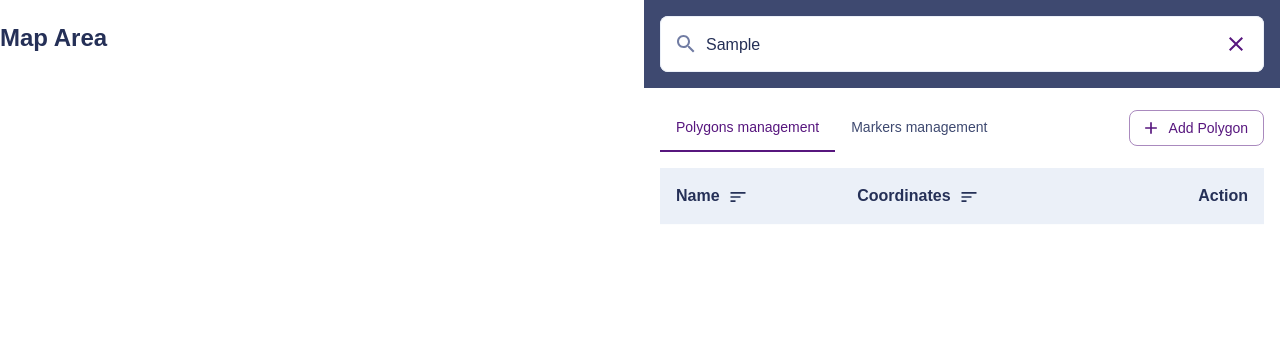
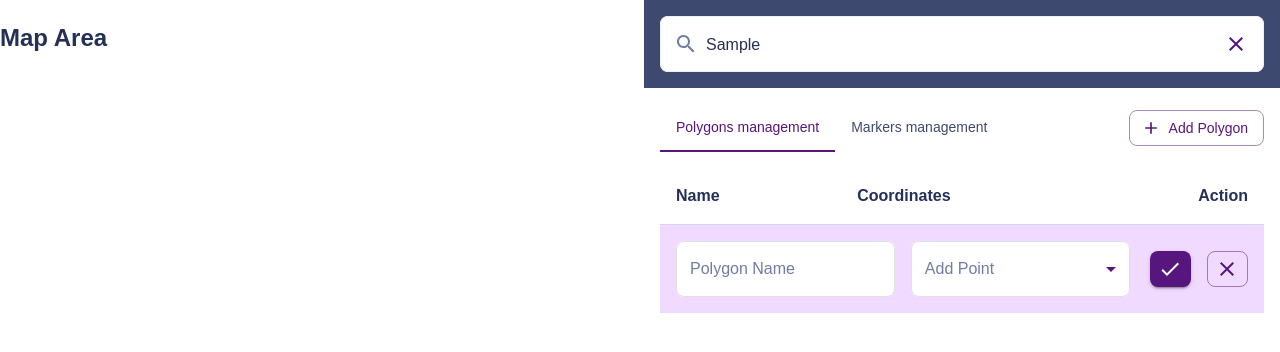
Before and after one commit to nikolatrajkovicITS/GeoFusion, a React (Vite) app: page / in a window 1280 px wide. Both pictures are taken after typing "Sample" into the empty fields and a click on the button "Add Polygon". Shown: the top 352 px of the page. Built offline with nearby package versions, Linux system fonts and the light colour scheme.

Commit message:
feat: implement Add polygon from table view

```diff
--- /dev/null
+++ b/src/components/molecules/MapTable/AddPolygon/CoordinateDropdown.jsx
@@ -0,0 +1,91 @@
+import React from 'react';
+import ReactDOM from 'react-dom';
+import { Box, TextField, Button } from '@mui/material';
+import AddIcon from '@mui/icons-material/Add';
+import ClearIcon from '@mui/icons-material/Clear';
+import CheckIcon from '@mui/icons-material/Check';
+import useTranslation from '@/hooks/useTranslation';
+
+const CoordinateDropdown = ({
+  coordinates,
+  handleCoordinateChange,
+  handleRemovePoint,
+  handleAddPoint,
+  handleSave,
+  handleCancel,
+  dropdownPosition,
+}) => {
+  const { t } = useTranslation();
+
+  return ReactDOM.createPortal(
+    <Box
+      sx={{
+        p: 2,
+        bgcolor: 'white',
+        borderRadius: 2,
+        width: '390px',
+        boxShadow: 3,
+        position: 'absolute',
+        top: dropdownPosition.top + 5,
+        left: dropdownPosition.left,
+        maxHeight: '380px',
+        overflowY: 'auto',
+      }}
+    >
+      {coordinates.map((coord, index) => (
+        <Box key={index} display="flex" alignItems="center" sx={{ mb: 2 }}>
+          <TextField
+            label="Latitude"
+            value={coord.lat}
+            onChange={e => handleCoordinateChange(index, 'lat', e.target.value)}
+            fullWidth
+            sx={{ mr: 1, backgroundColor: 'white' }}
+          />
+          <TextField
+            label="Longitude"
+            value={coord.lng}
+            onChange={e => handleCoordinateChange(index, 'lng', e.target.value)}
+            fullWidth
+            sx={{ mr: 1, backgroundColor: 'white' }}
+          />
+
+          <Button
+            variant="outlined"
+            onClick={() => handleRemovePoint(index)}
+            sx={{ minWidth: 0, ml: 1 }}
+            size="small"
+          >
+            <ClearIcon fontSize="small" />
+          </Button>
+        </Box>
+      ))}
+      <Button
+        variant="text"
+        startIcon={<AddIcon />}
+        onClick={handleAddPoint}
+        sx={{ mb: 2 }}
+      >
+        {t('addPoint')}
+      </Button>
+      <Box display="flex" justifyContent="space-between">
+        <Button
+          variant="outlined"
+          onClick={handleCancel}
+          startIcon={<ClearIcon />}
+        >
+          {t('cancel')}
+        </Button>
+        <Button
+          variant="contained"
+          onClick={handleSave}
+          startIcon={<CheckIcon />}
+        >
+          {t('saveAndApply')}
+        </Button>
+      </Box>
+    </Box>,
+    document.body
+  );
+};
+
+export default CoordinateDropdown;
--- /dev/null
+++ b/src/components/molecules/MapTable/AddPolygon/index.jsx
@@ -0,0 +1,174 @@
+import React, { useState, useRef } from 'react';
+import {
+  Box,
+  TextField,
+  Button,
+  MenuItem,
+  Select,
+  InputLabel,
+  FormControl,
+  styled,
+} from '@mui/material';
+import CheckIcon from '@mui/icons-material/Check';
+import ClearIcon from '@mui/icons-material/Clear';
+import CoordinateDropdown from './CoordinateDropdown';
+
+const StyledTextField = styled(TextField)(({ theme }) => ({
+  backgroundColor: 'white',
+  borderRadius: '8px',
+  '& .MuiOutlinedInput-root': {
+    '& fieldset': {
+      borderColor: '#E0E0E0',
+      borderRadius: '8px',
+    },
+    '&:hover fieldset': {
+      borderColor: '#AEAEAE',
+    },
+    '&.Mui-focused fieldset': {
+      borderColor: theme.palette.primary.main,
+    },
+  },
+  marginRight: theme.spacing(2),
+}));
+
+const StyledFormControl = styled(FormControl)(({ theme }) => ({
+  backgroundColor: 'white',
+  borderRadius: '8px',
+  '& .MuiOutlinedInput-root': {
+    '& fieldset': {
+      borderColor: '#E0E0E0',
+      borderRadius: '8px',
+    },
+    '&:hover fieldset': {
+      borderColor: '#AEAEAE',
+    },
+    '&.Mui-focused fieldset': {
+      borderColor: theme.palette.primary.main,
+    },
+  },
+  marginRight: theme.spacing(2),
+}));
+
+const AddPolygon = ({ onSave, onCancel }) => {
+  const [name, setName] = useState('');
+  const [numPoints, setNumPoints] = useState('');
+  const [coordinates, setCoordinates] = useState([]);
+  const dropdownRef = useRef(null);
+  const [dropdownPosition, setDropdownPosition] = useState({ top: 0, left: 0 });
+
+  const handleNumPointsChange = event => {
+    const points = parseInt(event.target.value, 10);
+    setNumPoints(points);
+    setCoordinates(Array(points).fill({ lat: '', lng: '' }));
+
+    if (dropdownRef.current) {
+      const rect = dropdownRef.current.getBoundingClientRect();
+      setDropdownPosition({
+        top: rect.bottom + window.scrollY,
+        left: rect.left,
+      });
+    }
+  };
+
+  const handleCoordinateChange = (index, coord, value) => {
+    const newCoordinates = coordinates.map((coordinate, i) =>
+      i === index ? { ...coordinate, [coord]: value } : coordinate
+    );
+    setCoordinates(newCoordinates);
+  };
+
+  const handleRemovePoint = index => {
+    setCoordinates(coordinates.filter((_, i) => i !== index));
+  };
+
+  const handleAddPoint = () => {
+    setCoordinates([...coordinates, { lat: '', lng: '' }]);
+  };
+
+  const handleSave = () => {
+    onSave({ name, coordinates });
+  };
+
+  return (
+    <Box
+      sx={{
+        p: 2,
+        bgcolor: 'background.lightPurple',
+        width: '100%',
+        display: 'flex',
+        flexDirection: 'column',
+      }}
+    >
+      <Box display="flex" alignItems="center">
+        <StyledTextField
+          label="Polygon Name"
+          value={name}
+          onChange={e => setName(e.target.value)}
+          fullWidth
+        />
+
+        <StyledFormControl fullWidth>
+          <InputLabel>Add Point</InputLabel>
+          <Select
+            value={numPoints}
+            onChange={handleNumPointsChange}
+            label="Add Point"
+            ref={dropdownRef}
+            MenuProps={{
+              PaperProps: {
+                style: {
+                  backgroundColor: 'white',
+                },
+              },
+            }}
+          >
+            {[3, 4, 5, 6].map(point => (
+              <MenuItem
+                key={point}
+                value={point}
+                sx={{
+                  pt: 1,
+                  pb: 1,
+                  borderBottom: '1px solid #D5D6E3',
+                  '&:last-child': {
+                    borderBottom: 'none',
+                  },
+                }}
+              >
+                {point} Points
+              </MenuItem>
+            ))}
+          </Select>
+        </StyledFormControl>
+        <Button
+          variant="contained"
+          onClick={handleSave}
+          sx={{ minWidth: 0, ml: 0.5 }}
+        >
+          <CheckIcon />
+        </Button>
+        <Button
+          variant="outlined"
+          onClick={onCancel}
+          sx={{ minWidth: 0, ml: 2 }}
+        >
+          <ClearIcon />
+        </Button>
+      </Box>
+
+      {numPoints && (
+        <CoordinateDropdown
+          coordinates={coordinates}
+          handleCoordinateChange={handleCoordinateChange}
+          handleRemovePoint={handleRemovePoint}
+          handleAddPoint={handleAddPoint}
+          handleSave={handleSave}
+          handleCancel={onCancel}
+          dropdownPosition={dropdownPosition}
+        />
+      )}
+    </Box>
+  );
+};
+
+export default AddPolygon;
--- a/src/components/molecules/MapTable/index.jsx
+++ b/src/components/molecules/MapTable/index.jsx
@@ -1,4 +1,4 @@
-import React, { useState } from 'react';
+import React from 'react';
 import {
   Table,
   TableBody,
@@ -9,8 +9,8 @@ import {
   styled,
 } from '@mui/material';
 import useTranslation from '@/hooks/useTranslation';
-import SortIcon from '@mui/icons-material/Sort';
 import ActionMenu from '@/components/molecules/MapTable/ActionMenu';
+import AddPolygon from '@/components/molecules/MapTable/AddPolygon';
 
 const StyledTableCell = styled(TableCell)(({ theme, width, align }) => ({
   ...theme.typography.bodySSemibold,
@@ -19,42 +19,27 @@ const StyledTableCell = styled(TableCell)(({ theme, width, align }) => ({
   whiteSpace: 'nowrap',
   overflow: 'hidden',
   textOverflow: 'ellipsis',
+  cursor: 'pointer',
+  borderBottom: '1px solid #D5D6E3',
 }));
 
-const MapTable = ({ data, isPolygonMode }) => {
+const MapTable = ({
+  data,
+  isPolygonMode,
+  isAdding,
+  onSaveNewItem,
+  onCancelNewItem,
+}) => {
   const { t } = useTranslation();
-  const [anchorEl, setAnchorEl] = useState(null);
-
-  const handleMenuClick = event => {
-    setAnchorEl(event.currentTarget);
-  };
-
-  const handleClose = () => {
-    setAnchorEl(null);
-  };
-
-  const handleMenuItemClick = action => {
-    handleClose();
-  };
 
   return (
     <TableContainer>
       <Table>
         <TableHead sx={{ bgcolor: 'background.paper' }}>
           <TableRow>
-            <StyledTableCell width="30%">
-              {t('name')}
-              <SortIcon
-                fontSize="small"
-                sx={{ verticalAlign: 'middle', marginLeft: 1 }}
-              />
-            </StyledTableCell>
+            <StyledTableCell width="30%">{t('name')}</StyledTableCell>
             <StyledTableCell width="50%">
-              {t('coordinates')}
-              <SortIcon
-                fontSize="small"
-                sx={{ verticalAlign: 'middle', marginLeft: 1 }}
-              />
+              {t(isPolygonMode ? 'coordinates' : 'coordinate')}
             </StyledTableCell>
             <StyledTableCell width="20%" align="right">
               {t('action')}
@@ -63,20 +48,39 @@ const MapTable = ({ data, isPolygonMode }) => {
         </TableHead>
         <TableBody>
           {data.map(item => (
-            <TableRow key={item.id}>
+            <TableRow
+              key={item.id}
+              sx={{
+                borderBottom: '1px solid #D5D6E3',
+                '&:hover': {
+                  backgroundColor: 'background.lightPurple',
+                },
+              }}
+            >
               <StyledTableCell width="30%">{item.name}</StyledTableCell>
               <StyledTableCell width="50%">
                 {isPolygonMode
                   ? item.coordinates
                       .map(coord => `(${coord.lat}, ${coord.lng})`)
                       .join(' ')
-                  : `(${item.coordinate.lat}, ${item.coordinate.lng})`}
+                  : `(${item.coordinates?.lat}, ${item.coordinates?.lng})`}
               </StyledTableCell>
               <StyledTableCell width="20%" align="right">
-                <ActionMenu onMenuItemClick={handleMenuItemClick} />
+                <ActionMenu onMenuItemClick={() => {}} />
               </StyledTableCell>
             </TableRow>
           ))}
+          {isAdding && (
+            <TableRow>
+              <TableCell colSpan={3} sx={{ p: 0 }}>
+                <AddPolygon
+                  isPolygonMode={isPolygonMode}
+                  onSave={onSaveNewItem}
+                  onCancel={onCancelNewItem}
+                />
+              </TableCell>
+            </TableRow>
+          )}
         </TableBody>
       </Table>
     </TableContainer>
--- a/src/components/organisms/TableSearch.jsx
+++ b/src/components/organisms/TableSearch.jsx
@@ -1,5 +1,5 @@
-import React, { useMemo, useCallback } from 'react';
-import { Box, Button, List, ListItem, ListItemText } from '@mui/material';
+import React, { useMemo, useCallback, useState } from 'react';
+import { Box, Button } from '@mui/material';
 import AddIcon from '@mui/icons-material/Add';
 import Search from '@/components/molecules/Search';
 import Tabs from '@/components/molecules/Tabs';
@@ -10,8 +10,15 @@ import MapTable from '@/components/molecules/MapTable';
 
 const TableSearch = () => {
   const { t } = useTranslation();
-  const { polygons, markers, selectedTab, setSelectedItem, searchTerm } =
-    useAppState();
+  const {
+    polygons,
+    markers,
+    selectedTab,
+    setSelectedItem,
+    searchTerm,
+    addPolygon,
+  } = useAppState();
+  const [isAdding, setIsAdding] = useState(false);
 
   const filteredResults = useMemo(() => {
     return selectedTab === POLYGON ? polygons : markers;
@@ -30,6 +37,23 @@ const TableSearch = () => {
     );
   }, [filteredResults, searchTerm]);
 
+  const handleAddNew = () => {
+    setIsAdding(true);
+  };
+
+  const handleSaveNewItem = newItem => {
+    if (selectedTab === POLYGON) {
+      addPolygon(newItem);
+    } else {
+      addMarker(newItem);
+    }
+    setIsAdding(false);
+  };
+
+  const handleCancelNewItem = () => {
+    setIsAdding(false);
+  };
+
   return (
     <>
       <Box sx={{ bgcolor: 'secondary.main' }} p={2} mb={2}>
@@ -45,7 +69,12 @@ const TableSearch = () => {
         pl={2}
       >
         <Tabs />
-        <Button variant="outlined" startIcon={<AddIcon />} sx={{ ml: 2 }}>
+        <Button
+          variant="outlined"
+          startIcon={<AddIcon />}
+          sx={{ ml: 2 }}
+          onClick={handleAddNew}
+        >
           {t(selectedTab === POLYGON ? 'addPolygon' : 'addMarker')}
         </Button>
       </Box>
@@ -53,6 +82,9 @@ const TableSearch = () => {
         <MapTable
           data={filteredTableData}
           isPolygonMode={selectedTab === POLYGON}
+          isAdding={isAdding}
+          onSaveNewItem={handleSaveNewItem}
+          onCancelNewItem={handleCancelNewItem}
         />
       </Box>
     </>
--- a/src/locales/en.js
+++ b/src/locales/en.js
@@ -11,8 +11,15 @@ export default {
   addPolygon: 'Add Polygon',
   addMarker: 'Add Marker',
   name: 'Name',
+  coordinate: 'Coordinate',
   coordinates: 'Coordinates',
   action: 'Action',
   edit: 'Edit',
   delete: 'Delete',
+  add: 'Add',
+  save: 'Save',
+  cancel: 'Cancel',
+  addCoordinate: 'Add Coordinate',
+  saveAndApply: 'Save and Apply',
+  addPoint: 'Add Point',
 };
--- a/src/styles/theme.js
+++ b/src/styles/theme.js
@@ -9,7 +9,7 @@ const COLORS = {
   backgroundPaper: '#EBF0F8',
   backgroundLightPurple: '#F1DAFF',
   backgroundContainer: '#3E4970',
-  actionHover: '#D898FF',
+  actionHover: '#F1DAFF',
   infoMain: '#D898FF',
   divider: '#EBF0F8',
   white: '#FFFFFF',
@@ -110,7 +110,7 @@ const theme = createTheme({
     },
     background: {
       default: COLORS.backgroundDefault,
-      paper: COLORS.backgroundPaper,
+      paper: COLORS.white,
       lightPurple: COLORS.backgroundLightPurple,
       container: COLORS.backgroundContainer,
     },
```
Also changed, not shown: src/components/molecules/MapTable/ActionMenu.jsx (+6 -2 lines).
